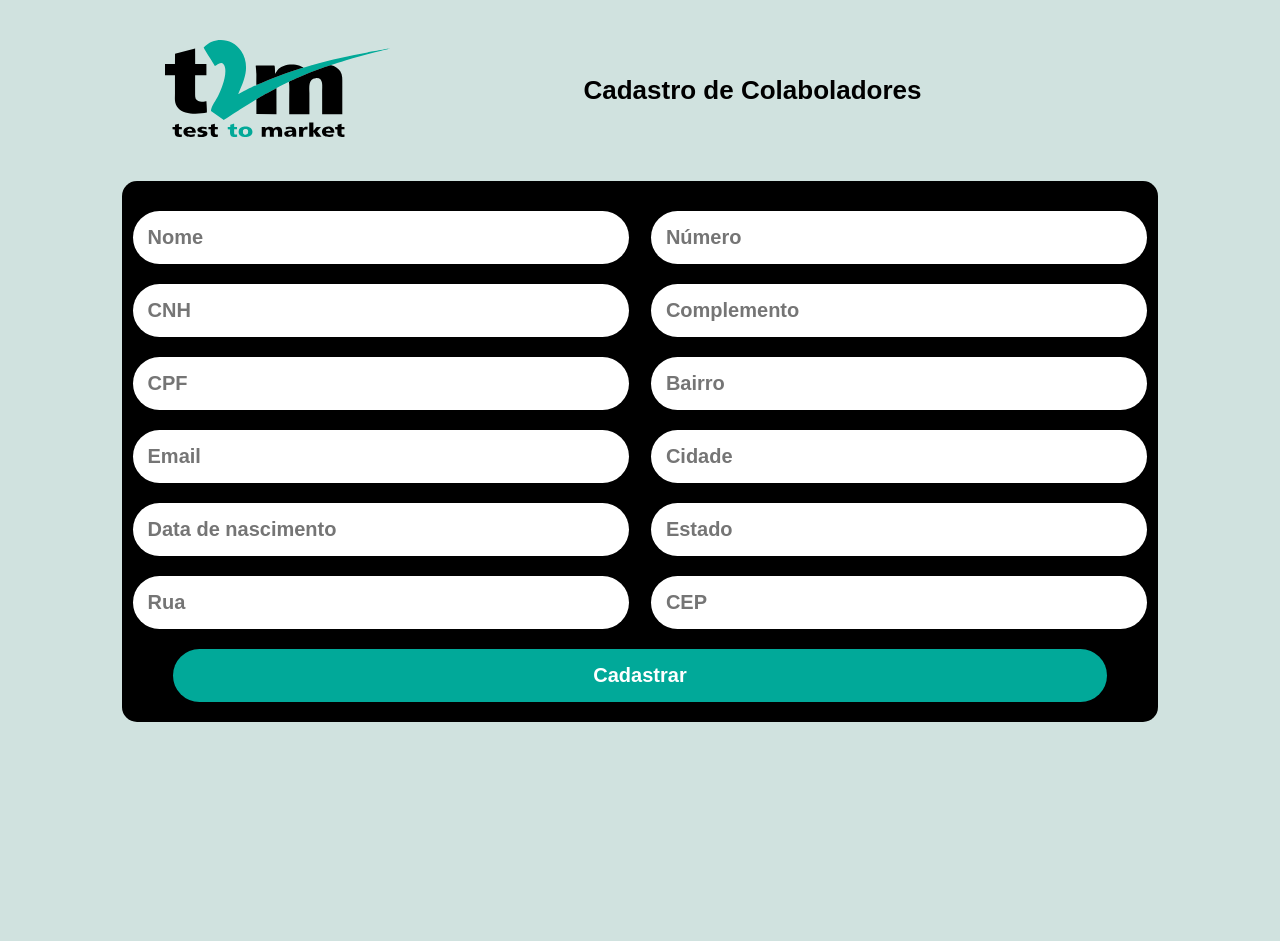
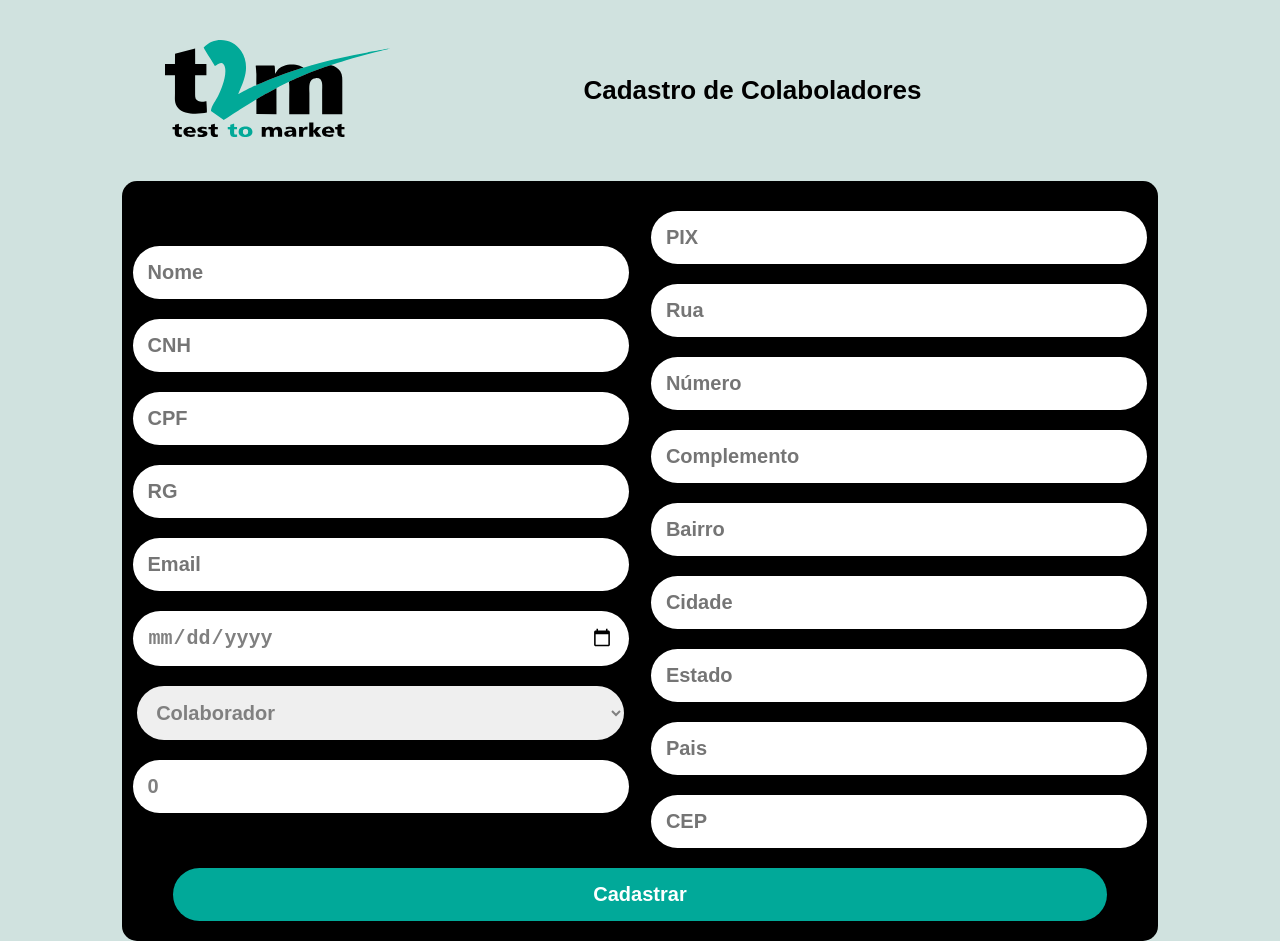
Before and after one commit to Serratec-T2M-Projeto-Treinamento/treinamentoT2M-web, a React (Create React App) app: page /cadastrarcolaboradores in a window 1280 px wide. Before the commit the page ends 800 px from the top, so only its background shows below. Built offline with nearby package versions, Linux system fonts and the light colour scheme.

Commit message:
Atualização das telas de pesquisa e cadastro

```diff
--- a/src/pages/CadastrarColaboradores/index.js
+++ b/src/pages/CadastrarColaboradores/index.js
@@ -1,4 +1,4 @@
-import React, {useState} from "react";
+import React, { useState } from "react";
 import {
   PrincipalDiv,
   HeaderDiv,
@@ -9,6 +9,7 @@ import {
   FormurarioDiv,
   ButtonDiv,
   Button,
+  Select
 } from "../CadastrarColaboradores/styles";
 import { Link } from "react-router-dom";
 import Logo from "../../components/img/logo.svg";
@@ -19,61 +20,76 @@ const CadastrarColaboradores = () => {
   const [idEndereco, setIdEndereco] = useState(0)
 
   const [colaborador, setColaborador] = useState({
-    nome:'',
-    cnh:'',
-    rg:'',
-    cpf:'',
-    contaBancaria:0,
-    email:'',
-    dataNascimento:'',
-    isLeader:0,
-    pix:'',
-    idColaboradoresEnderecos:[
+    nome: '',
+    cnh: '',
+    rg: '',
+    cpf: '',
+    contaBancaria: 0,
+    email: '',
+    dataNascimento: '',
+    pix: '',
+    posicao: {
+      idPosicoes: 0
+    },
+    permissao: 0,
+    setColaboradoresEnderecos: [
       {
-        idColaboradoresEnderecos:{
-          idColaborador:idColaborador,
-          idEndereco:idEndereco
+        idColaboradoresEnderecos: {
+          idColaborador: idColaborador,
+          idEndereco: idEndereco
         }
       }
     ],
 
   });
   const [endereco, setEndereco] = useState({
-      rua:'',
-      numero:'',
-      complemento:'',
-      bairro:'',
-      cidade:'',
-      estado:'',
-      cep:'',
-      pais:''
+    rua: '',
+    numero: '',
+    complemento: '',
+    bairro: '',
+    cidade: '',
+    estado: '',
+    cep: '',
+    pais: ''
 
   });
 
   async function handleSubmit(event) {
     event.preventDefault();
-    await api.post('/enderecos',endereco)
-    .then((response)=>{setIdEndereco(response.data.id)})
-    .catch((e)=>{alert('Endereço inválido '+ e)})
-    await api.post('/colaboradores',colaborador)
-    .then((response)=>{setIdColaborador(response.data.id)})
-    .catch((e)=>{alert('Colaborador inválido '+ e)})
-    await api.put(`/colaboradores/${idColaborador}/endereco/${idEndereco}`,colaborador)
-    .then((response)=>{alert('Cadastro ralizado com sucesso! ')})
-    .catch((e)=>{alert('Colaborador inválido '+ e)})
+
+    // await api.post('/enderecos', endereco)
+    //   .then((response) => { setIdEndereco(response.data.id) })
+    //   .catch((e) => { alert('Endereço inválido ' + e) })
+
+    // await api.post('/colaboradores', colaborador)
+    //   .then((response) => { setIdColaborador(response.data.id) })
+    //   .catch((e) => { alert('Colaborador inválido ' + e) })
+
+    // await api.put(`/colaboradores/${idColaborador}/endereco/${idEndereco}`, colaborador)
+    //   .then(() => { alert('Cadastro ralizado com sucesso! ') })
+    //   .catch((e) => { alert('Colaborador inválido ' + e) })
+    console.log(colaborador)
+    console.log(endereco)
   }
 
-  const handleChange = (event) =>{
+  const handleChange = (event) => {
     event.preventDefault();
-    const novoColaborador = {...colaborador}
+    const novoColaborador = { ...colaborador }
     novoColaborador[event.target.id] = event.target.value
+    setColaborador(novoColaborador)
+  }
+
+  const handleChangePermissao = (event) => {
+    event.preventDefault();
+    const novoColaborador = { ...colaborador }
+    novoColaborador[event.target.id] = parseInt(event.target.value)
     setColaborador(novoColaborador)
   }
 
   const handleChangeEndereco = (event) => {
     event.preventDefault();
-    const novoEndereco = {...endereco}
-    novoEndereco.endereco[event.target.id] = event.target.value
+    const novoEndereco = { ...endereco }
+    novoEndereco[event.target.id] = event.target.value
     setEndereco(novoEndereco)
   }
 
@@ -86,24 +102,34 @@ const CadastrarColaboradores = () => {
         <TituloDiv>
           <Texto>Cadastro de Colaboladores</Texto>
         </TituloDiv>
-        <div style={{width:"225px",height:"10px"}}></div>
+        <div style={{ width: "225px", height: "10px" }}></div>
       </HeaderDiv>
-      <Formulario onSubmit={(event)=>handleSubmit(event)}>
+      <Formulario onSubmit={(event) => handleSubmit(event)}>
         <FormurarioDiv>
-          <Input onChange={(event)=> handleChange(event)} id='nome' value={colaborador.nome} type="text" placeholder="Nome"></Input>
-          <Input onChange={(event)=> handleChange(event)} id='cnh' value={colaborador.cnh} type="text" placeholder="CNH"></Input>
-          <Input onChange={(event)=> handleChange(event)} id='cpf' value={colaborador.cpf} type="text" placeholder="CPF"></Input>
-          <Input onChange={(event)=> handleChange(event)} id='email' value={colaborador.email} type="email" placeholder="Email"></Input>
-          <Input onChange={(event)=> handleChange(event)} id='dataNascimento' value={colaborador.dataNascimento} type="text" placeholder="Data de nascimento"></Input>
-          <Input onChange={(event)=> handleChangeEndereco(event)} id='rua' value={endereco.rua} type="text" placeholder="Rua"></Input>
+          <Input onChange={(event) => handleChange(event)} id='nome' value={colaborador.nome} type="text" placeholder="Nome"></Input>
+          <Input onChange={(event) => handleChange(event)} id='cnh' value={colaborador.cnh} type="text" placeholder="CNH"></Input>
+          <Input onChange={(event) => handleChange(event)} id='cpf' value={colaborador.cpf} type="text" placeholder="CPF"></Input>
+          <Input onChange={(event) => handleChange(event)} id='rg' value={colaborador.rg} type="text" placeholder="RG"></Input>
+          <Input onChange={(event) => handleChange(event)} id='email' value={colaborador.email} type="email" placeholder="Email"></Input>
+          <Input onChange={(event) => handleChange(event)} id='dataNascimento' value={colaborador.dataNascimento} type="date" placeholder="Data de nascimento"></Input>
+          <Select onChange={(event) => handleChangePermissao(event)} id='permissao'>
+            <option value='0'>Colaborador</option>
+            <option value='1'>Lider</option>
+            <option value='2'>Administrador</option>
+          </Select>
+          <Input onChange={(event) => handleChange(event)} id='contaBancaria' value={colaborador.contaBancaria} type="number" placeholder="Conta Bancaria"></Input>
+
         </FormurarioDiv>
         <FormurarioDiv>
-          <Input onChange={(event)=> handleChangeEndereco(event)} id='numero' value={endereco.numero} type="number" placeholder="Número"></Input>
-          <Input onChange={(event)=> handleChangeEndereco(event)} id='complemento' value={endereco.complemento} type="text" placeholder="Complemento"></Input>
-          <Input onChange={(event)=> handleChangeEndereco(event)} id='bairro' value={endereco.bairro} type="text" placeholder="Bairro"></Input>
-          <Input onChange={(event)=> handleChangeEndereco(event)} id='cidade' value={endereco.cidade} type="text" placeholder="Cidade"></Input>
-          <Input onChange={(event)=> handleChangeEndereco(event)} id='estado' value={endereco.estado} type="text" placeholder="Estado"></Input>
-          <Input onChange={(event)=> handleChangeEndereco(event)} id='cep' value={endereco.cep} type="number" placeholder="CEP"></Input>
+          <Input onChange={(event) => handleChange(event)} id='pix' value={colaborador.pix} type="text" placeholder="PIX"></Input>
+          <Input onChange={(event) => handleChangeEndereco(event)} id='rua' value={endereco.rua} type="text" placeholder="Rua"></Input>
+          <Input onChange={(event) => handleChangeEndereco(event)} id='numero' value={endereco.numero} type="number" placeholder="Número"></Input>
+          <Input onChange={(event) => handleChangeEndereco(event)} id='complemento' value={endereco.complemento} type="text" placeholder="Complemento"></Input>
+          <Input onChange={(event) => handleChangeEndereco(event)} id='bairro' value={endereco.bairro} type="text" placeholder="Bairro"></Input>
+          <Input onChange={(event) => handleChangeEndereco(event)} id='cidade' value={endereco.cidade} type="text" placeholder="Cidade"></Input>
+          <Input onChange={(event) => handleChangeEndereco(event)} id='estado' value={endereco.estado} type="text" placeholder="Estado"></Input>
+          <Input onChange={(event) => handleChangeEndereco(event)} id='pais' value={endereco.pais} type="text" placeholder="Pais"></Input>
+          <Input onChange={(event) => handleChangeEndereco(event)} id='cep' value={endereco.cep} type="number" placeholder="CEP"></Input>
         </FormurarioDiv>
         <ButtonDiv>
           <Button type='submit'>Cadastrar</Button>
--- a/src/pages/Colaborador/index.js
+++ b/src/pages/Colaborador/index.js
@@ -5,6 +5,7 @@ import Logo from "../../components/img/logo.svg";
 import {
   PrincipalDiv,
   CardColaboradorDiv,
+  CardColaboradorDivInterna,
   HeaderDiv,
   TituloDiv,
   Texto,
@@ -13,6 +14,7 @@ import api from "../../services/api";
 
 const Colaborador = () => {
   const { colaborador, endereco, setEndereco } = React.useContext(AuthContext);
+
   useEffect(() => {
     api
       .get(
@@ -25,28 +27,43 @@ const Colaborador = () => {
       });
   }, []);
 
+  const handleDate = () => {
+    const data = new Date(colaborador.dataNascimento)
+    const dia = (data.getDate() + 1).toString().padStart(2, '0')
+    const mes = (data.getMonth() + 1).toString().padStart(2, '0')
+    const ano = data.getFullYear()
+    const dataFormatada = `${dia}/${mes}/${ano}`
+    return (
+      <p>
+        <b>Data de nascimento: </b>
+        {dataFormatada}
+      </p>
+    )
+  }
+
   const handlePermissao = () => {
-    if(colaborador.permissao=2){
-      return(
+    if (colaborador.permissao === 2) {
+      return (
         <p>
           <b>Permissão: </b>
           Administrador
         </p>
       )
-    }else if(colaborador.permissao=1){
-      return(
+    } else if (colaborador.permissao === 1) {
+      return (
         <p>
           <b>Permissão: </b>
           Líder
         </p>
       )
-    }else{
-      return(
+    } else {
+      return (
         <p>
           <b>Permissão: </b>
           Colaborador
         </p>
-      )}
+      )
+    }
   };
 
   return (
@@ -61,6 +78,7 @@ const Colaborador = () => {
         <div style={{ width: "225px", height: "10px" }}></div>
       </HeaderDiv>
       <CardColaboradorDiv>
+        <CardColaboradorDivInterna>
           <p>
             <b>Nome: </b>
             {colaborador.nome}
@@ -89,10 +107,14 @@ const Colaborador = () => {
             <b>Email: </b>
             {colaborador.email}
           </p>
+          {handleDate()}
+          {handlePermissao()}
           <p>
-          <b>Data de nascimento: </b>
-          {colaborador.dataNascimento}
+            <b>Posição: </b>
+            {colaborador.posicao.nome}
           </p>
+        </CardColaboradorDivInterna>
+        <CardColaboradorDivInterna>
           <p>
             <b>Rua: </b>
             {endereco.rua}
@@ -125,7 +147,8 @@ const Colaborador = () => {
             <b>CEP: </b>
             {endereco.cep}
           </p>
-        {handlePermissao()}
+        </CardColaboradorDivInterna>
+
       </CardColaboradorDiv>
     </PrincipalDiv>
   );
--- a/src/pages/Colaborador/styles.js
+++ b/src/pages/Colaborador/styles.js
@@ -36,19 +36,23 @@ export const Texto = styled.h1`
 `;
 export const CardColaboradorDiv = styled.div`
   display: flex;
-  flex-direction: column;
+  flex-direction: row;
+  flex-wrap: wrap;
   width: 70%;
   height: 70%;
   border:solid;
+  align-items: center;
   justify-content: center;
   margin-top: 50px;
   border-radius: 15px;
   background-color: white;
-  font-size: 20px;
-  line-height: 0.3;
-  padding-left: 25%;
+
+
   box-sizing:border-box;
 `;
-export const Info = styled.p`
-
+export const CardColaboradorDivInterna = styled.div`
+width: 45%;
+height: 90%;
+font-size: 25px;
+line-height: 1;
 `;
```
Lines whose indentation alone changed are shown as unchanged.
